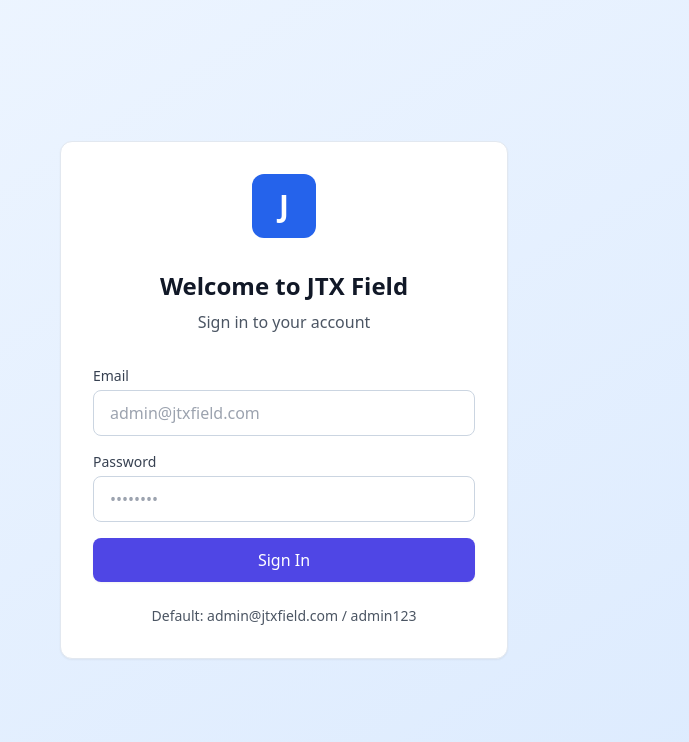
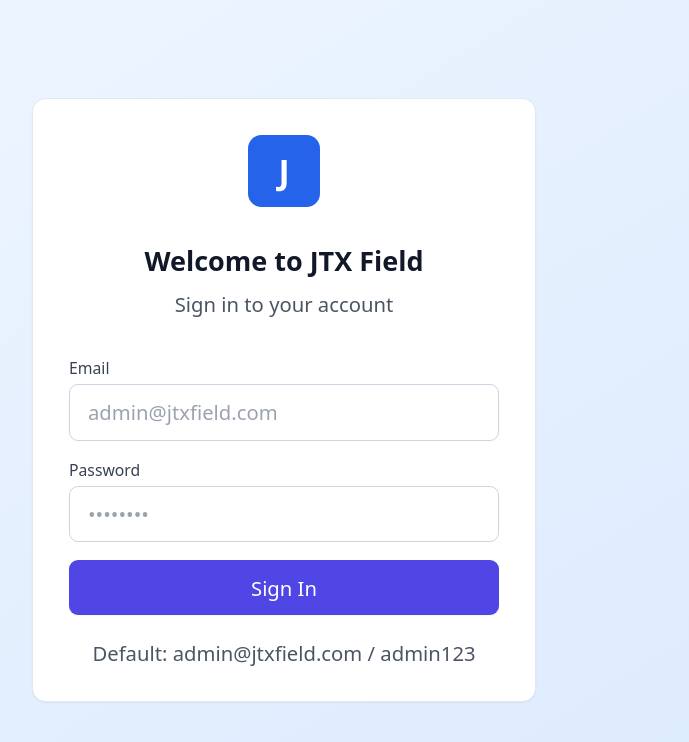
Before and after one commit to vrahul100/jtxfield, a React (Vite) app in the folder frontend/: page /login in a window 1280 px wide. Shown: the top 742 px of the page, without its empty margins (356-1045 px from the left). Built offline with nearby package versions, Linux system fonts and the light colour scheme; no server answers.

Commit message:
ui fixes

```diff
--- a/frontend/src/index.css
+++ b/frontend/src/index.css
@@ -9,11 +9,20 @@
 @layer base {
   html {
     font-family: 'Public Sans', system-ui, sans-serif;
+    font-size: 112.5%; /* 18px base font size */
+    line-height: 1.6;
   }
 
   body {
     @apply bg-slate-100 text-slate-900 text-base;
   }
+
+  /* Scale down heading sizes slightly to maintain good proportions */
+  h1 { @apply text-3xl md:text-4xl; }
+  h2 { @apply text-2xl md:text-3xl; }
+  h3 { @apply text-xl md:text-2xl; }
+  h4 { @apply text-lg md:text-xl; }
+  p, li, a, button, input, select, textarea { @apply text-base; }
 }
 
 @layer components {
--- a/frontend/tailwind.config.js
+++ b/frontend/tailwind.config.js
@@ -6,6 +6,9 @@ export default {
     ],
     theme: {
         extend: {
+            fontSize: {
+                base: '1.125rem', // 18px
+            },
             colors: {
                 primary: {
                     50: '#eff6ff',
```
Also changed, not shown: 1 other file (tests, documents, lock files or other folders).
